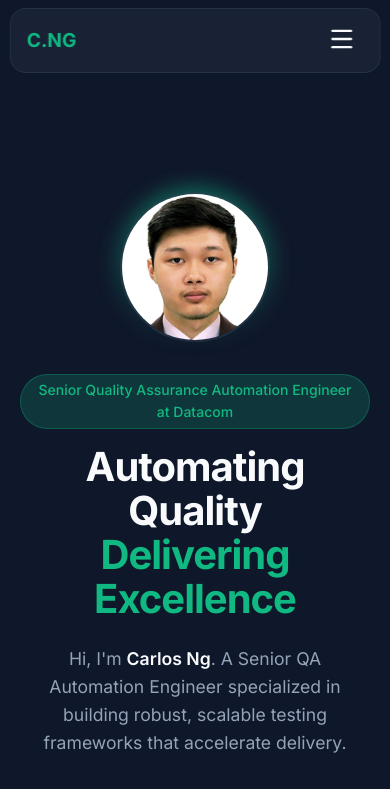
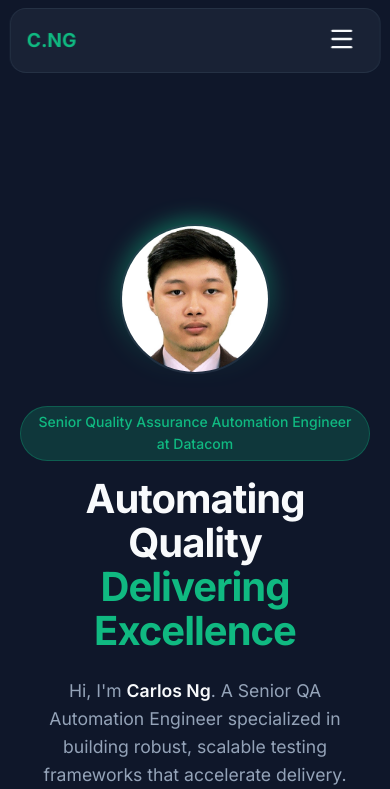
Before and after one commit to cng07/carlosng07, a React (Vite) app: page / in a window 390 px wide. Shown: the top 789 px of the page. Built offline with nearby package versions, Linux system fonts and the light colour scheme.

Commit message:
UX: Restore mobile nav and force 14rem top padding on mobile to fix overlap

```diff
--- a/src/index.css
+++ b/src/index.css
@@ -48,19 +48,13 @@ a {
   border-radius: 1rem;
 }
 
+.section {
+  padding: 6rem 0;
+}
+
 @media (max-width: 768px) {
   .section {
     padding: 3rem 0;
-  }
-}
-
-.page-header-padding {
-  padding-top: 8rem;
-}
-
-@media (max-width: 768px) {
-  .page-header-padding {
-    padding-top: 12rem;
   }
 }
 
@@ -195,6 +189,17 @@ a {
   font-weight: 600;
 }
 
+/* Page Header Padding - High Specificity */
+.page-header-padding {
+  padding-top: 8rem !important;
+}
+
+@media (max-width: 768px) {
+  .page-header-padding {
+    padding-top: 14rem !important;
+  }
+}
+
 /* Scrollbar */
 ::-webkit-scrollbar {
   width: 8px;
```
